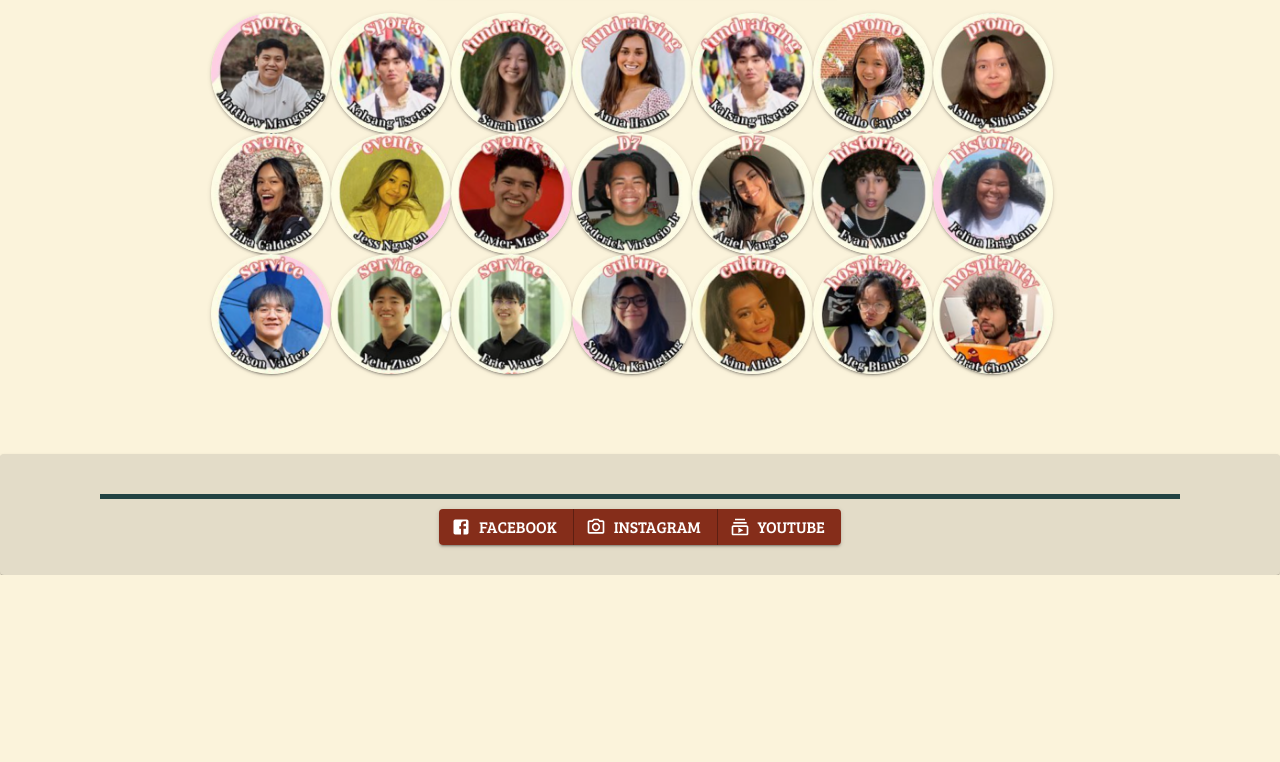
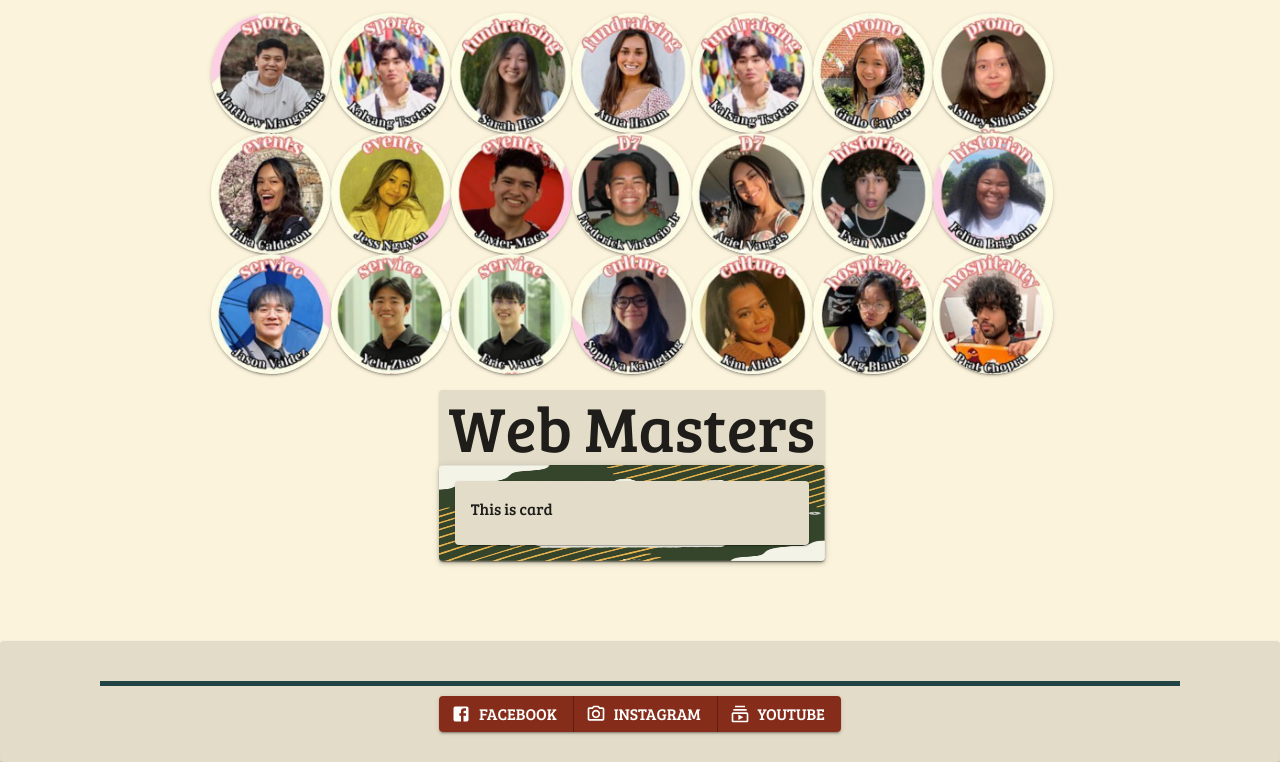
Before and after one commit to vjonesb/vtfasa, a React (Create React App) app: page /board in a window 1280 px wide. Shown: the part 1920-2682 px from the top of the page. Before the commit the page ends 2495 px from the top, so only its background shows below. Built offline with nearby package versions, Linux system fonts and the light colour scheme.

Commit message:
made a mobile friendly header

```diff
--- a/src/ThemeOptions.tsx
+++ b/src/ThemeOptions.tsx
@@ -18,8 +18,31 @@ export const themeOptions: ThemeOptions = {
       default: '#fbf3db',
     },
   },
+  breakpoints: {
+    // Add your custom breakpoints here
+    values: {
+      xs: 0,       // Mobile phones
+      sm: 600,     // Tablets
+      md: 960,     // Small laptops
+      lg: 1280,    // Medium laptops
+      xl: 1920,    // Large laptops and desktops
+    },
+  },
   typography: {
     fontFamily: 'Bree Serif',
-  },
+      h3: {
+        fontSize: '1rem',   // Default font size for all devices
+        '@media (min-width:600px)': {
+          fontSize: '2.5rem', // Font size for tablets and larger
+        },
+        '@media (min-width:960px)': {
+          fontSize: '3rem', // Font size for small laptops and larger
+        },
+        '@media (min-width:1280px)': {
+          fontSize: '4rem', // Font size for medium laptops and larger
+        },
+      },
+    }
+
 
 };
--- a/src/components/MainHeader.js
+++ b/src/components/MainHeader.js
@@ -5,9 +5,18 @@
     Is the mean header of the page, does not change
 */
 import FasaImg from '../pictures/FasaLogo.png';
-import { Typography, Box, AppBar, Toolbar, Button, ButtonGroup, Avatar, useScrollTrigger, Link } from "@mui/material";
+import { Typography, Box, AppBar, Toolbar, Button, ButtonGroup, Avatar, useScrollTrigger, Link, useMediaQuery } from "@mui/material";
 import Slide from '@mui/material/Slide';
 import PropTypes from 'prop-types';
+import { useState } from 'react';
+
+import SpeedDial from '@mui/material/SpeedDial';
+import SpeedDialAction from '@mui/material/SpeedDialAction';
+import HomeIcon from '@mui/icons-material/Home';
+import DashboardIcon from '@mui/icons-material/Dashboard';
+import HelpIcon from '@mui/icons-material/Help';
+import ConstitutionIcon from '@mui/icons-material/ReceiptLong';
+import DonationIcon from '@mui/icons-material/Paid';
 
 function HideOnScroll(props) {
   const { children, window } = props;
@@ -36,10 +45,90 @@ HideOnScroll.propTypes = {
 
 const MainHeader = (props) => {
 
+  const isSmallScreen = useMediaQuery((theme) => theme.breakpoints.down('sm'));
+  const [open, setOpen] = useState(false);
+
+  const handleOpen = () => {
+    setOpen(true);
+  }
+
+  const handleClose = () => {
+    setOpen(false);
+  }
+
+  const handleActionClick = (action) => {
+    //handle the click of each speed dial action here
+    //IMplement custom logic for each action
+    console.log('clicked action: ', action);
+
+    //performs based on the clicked action
+    switch(action) {
+      case 'Home':
+        window.location.href = "/";
+        break;
+      case 'Board':
+        window.location.href = "/board";
+        break;
+      case 'Resources':
+        window.location.href = "/resources";
+        break;
+      case 'Constitution':
+        window.location.href = "/constitution";
+        break;
+      case 'Donation':
+        window.location.href = "/donation";
+        break;
+      default:
+        window.location.href = "/";
+        break;
+    }
+  }
+
+  const actions = [
+    {icon: <HomeIcon />, name: 'Home'},
+    {icon: <DashboardIcon />, name: 'Board'},
+    {icon: <HelpIcon />, name: 'Resources'},
+    {icon: <ConstitutionIcon />, name: 'Constitution'},
+    {icon: <DonationIcon />, name: 'Donation'},
+
+  ]
+
 
     return (
         <Box>
             <HideOnScroll {...props}>
+
+            {isSmallScreen ? (
+            <SpeedDial
+              ariaLabel="SpeedDial example"
+              icon={<Avatar
+                src = {FasaImg}
+                sx = {{
+                    width: '75px',
+                    height: '75px',
+                    marginRight: '10px'
+                }}/>}
+              onClose={handleClose}
+              onOpen={handleOpen}
+              open={open}
+              direction="right"
+              sx={{
+                position: 'fixed',
+                top: '20px', // Adjust the position as needed
+                left: '20px', // Adjust the position as needed
+                zIndex: 9999, // Set a high z-index to ensure the speed dial is on top
+              }}
+            >
+              {actions.map((action) => (
+                <SpeedDialAction
+                  key={action.name}
+                  icon={action.icon}
+                  tooltipTitle={action.name}
+                  onClick={() => handleActionClick(action.name)}
+                />
+              ))}
+            </SpeedDial>
+          ) : (
             <AppBar sx = {{
               marginBottom: '5px',
               height: '100px'
@@ -150,6 +239,10 @@ const MainHeader = (props) => {
                   </ButtonGroup>
               </Toolbar>
           </AppBar>
+
+          )}
+
+
             </HideOnScroll>
         </Box>
 
--- a/src/components/pages/boardPage/BoardMembers.js
+++ b/src/components/pages/boardPage/BoardMembers.js
@@ -13,6 +13,7 @@ import Grid from '@mui/material/Unstable_Grid2/Grid2';
 import ExecutiveBoard from './ExecutiveBoard';
 import OfficerBoard from './OfficerBoard';
 import { styled } from '@mui/system';
+import WebMaster from './WebMaster';
 
 const CustomPaper = styled(Paper)(({ theme }) => ({
   background: '#FFC000',
@@ -57,6 +58,25 @@ function BoardMembers() {
     <Grid item xs>
       <OfficerBoard/>
     </Grid>
+    <Grid item xs>
+      <Paper>
+        <Typography variant='h3'
+        sx = {{
+          marginLeft: '10px',
+          marginRight: '10px',
+          fontSize: {
+            xs: '1rem',   // Extra-small devices (phones)
+            sm: '1.5rem', // Small devices (tablets)
+            md: '2rem',   // Medium devices (desktops)
+            lg: '4rem',   // Large devices (large desktops)
+          }
+      }}>
+          Web Masters
+        </Typography>
+        <WebMaster/>
+      </Paper>
+
+    </Grid>
 
   </Grid>
 
--- /dev/null
+++ b/src/components/pages/boardPage/WebMaster.js
@@ -0,0 +1,34 @@
+import styled from "@emotion/styled";
+import { Card, CardContent, Paper, Typography } from "@mui/material";
+import backgroundImage from './BackgroundPic.png';
+
+
+const BackgroundImagePaper = styled(Paper)(({theme}) => ({
+    backgroundImage: `url(${backgroundImage})`,
+    backgroundSize: '100% 100%',
+  backgroundRepeat: 'no-repeat',
+  backgroundPosition: 'center',
+  width: '100%',
+
+  padding: theme.spacing(2),
+  // Add other styles as needed for the Paper component
+}))
+
+function WebMaster() {
+    return(
+        <div>
+            <BackgroundImagePaper elevation={3}>
+                <Card>
+                    <CardContent>
+                        <Typography>
+                            This is card
+                        </Typography>
+                    </CardContent>
+                </Card>
+
+            </BackgroundImagePaper>
+        </div>
+    );
+}
+
+export default WebMaster;
--- a/src/components/pages/mainPage/Section.js
+++ b/src/components/pages/mainPage/Section.js
@@ -26,9 +26,7 @@ const Section = (props) =>{
         <Grid container xs = {12} >
             <Grid xs/>
             <Grid xs = {4}>
-                <CustomPaper sx = {{
-
-                    height: '65px'}}>
+                <CustomPaper>
                     <Typography variant='h3' align='center'>
                         {props.text}
                     </Typography>
```
Also changed, not shown: src/components/pages/boardPage/BackgroundPic.png (added). Lines whose indentation alone changed are shown as unchanged.
